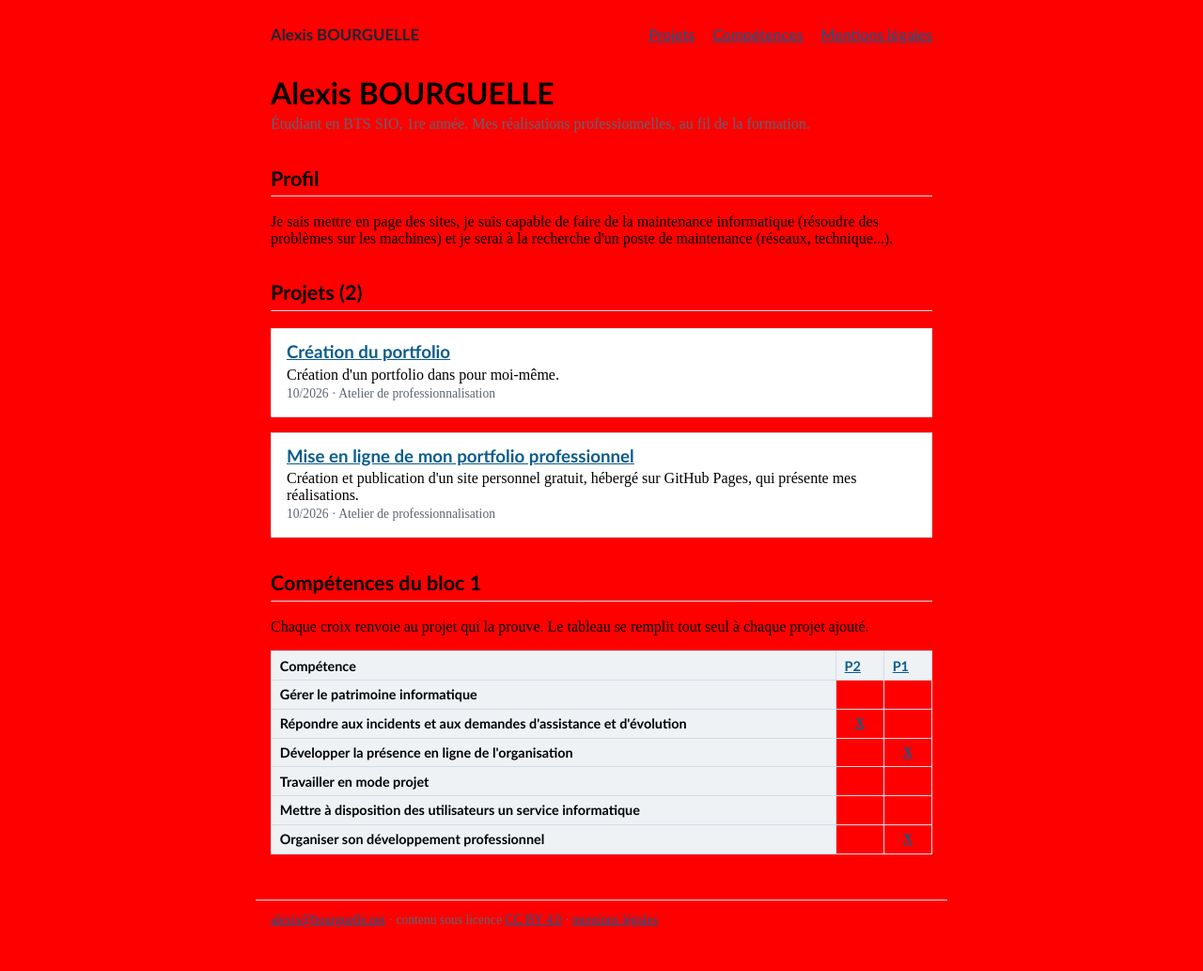
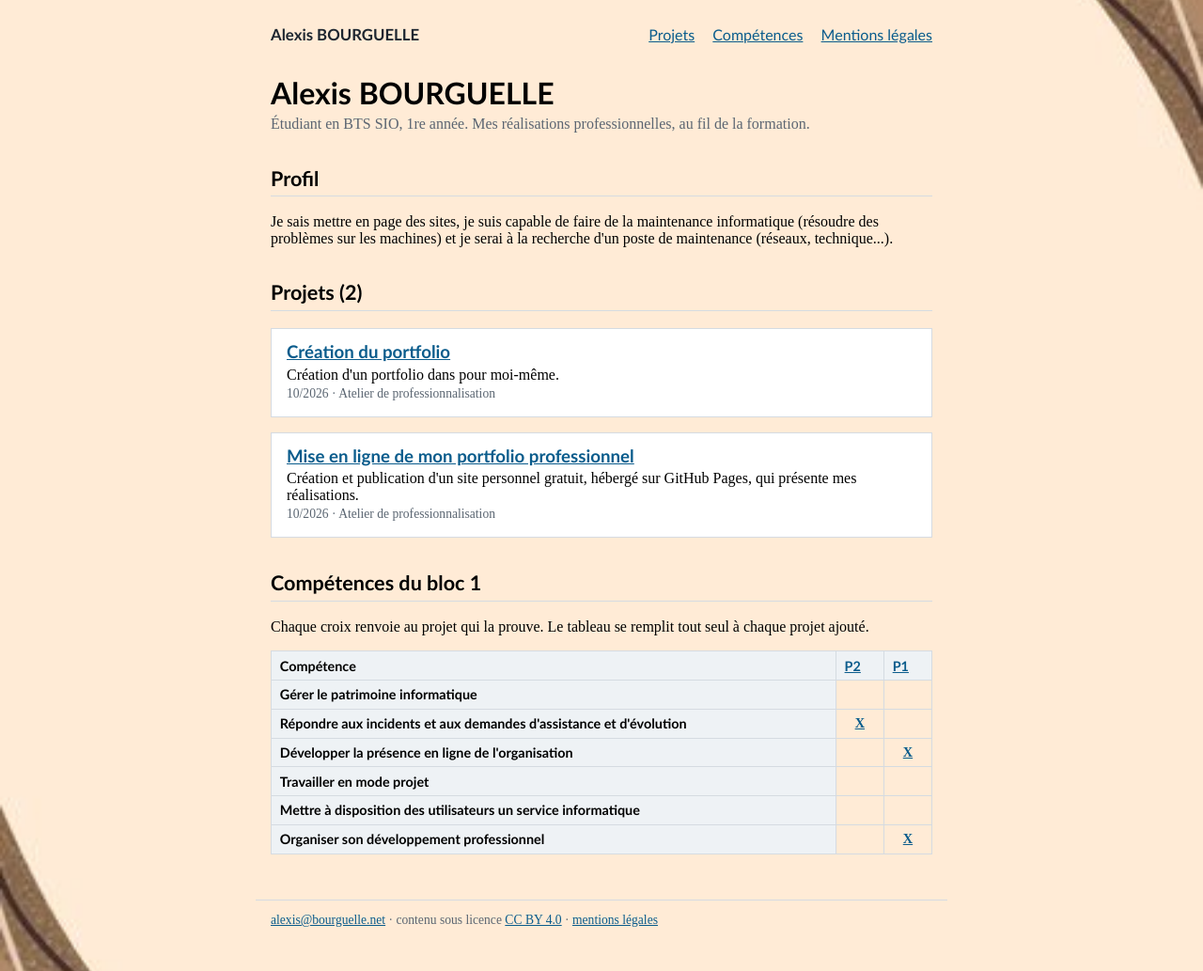
Before and after one commit to foxtroc-ui/Portfolio, a Jekyll site: the page built from index.html, in a window 1280 px wide. Shown: the whole page at 94% size. Built offline with Jekyll 4.4.1, drawn with Linux system fonts in a browser that asks for light colours.

Commit message:
Update style.css

```diff
--- a/css/style.css
+++ b/css/style.css
@@ -13,7 +13,7 @@ body {
     margin: 0;
     min-height: 100vh;
     background-color: red;
-    background-image: url("images/Background-Portfolio.jpg");
+    background-image: url("../images/Background-Portfolio.jpg");
     background-size: cover;
     background-position: center;
     background-repeat: no-repeat;
```
